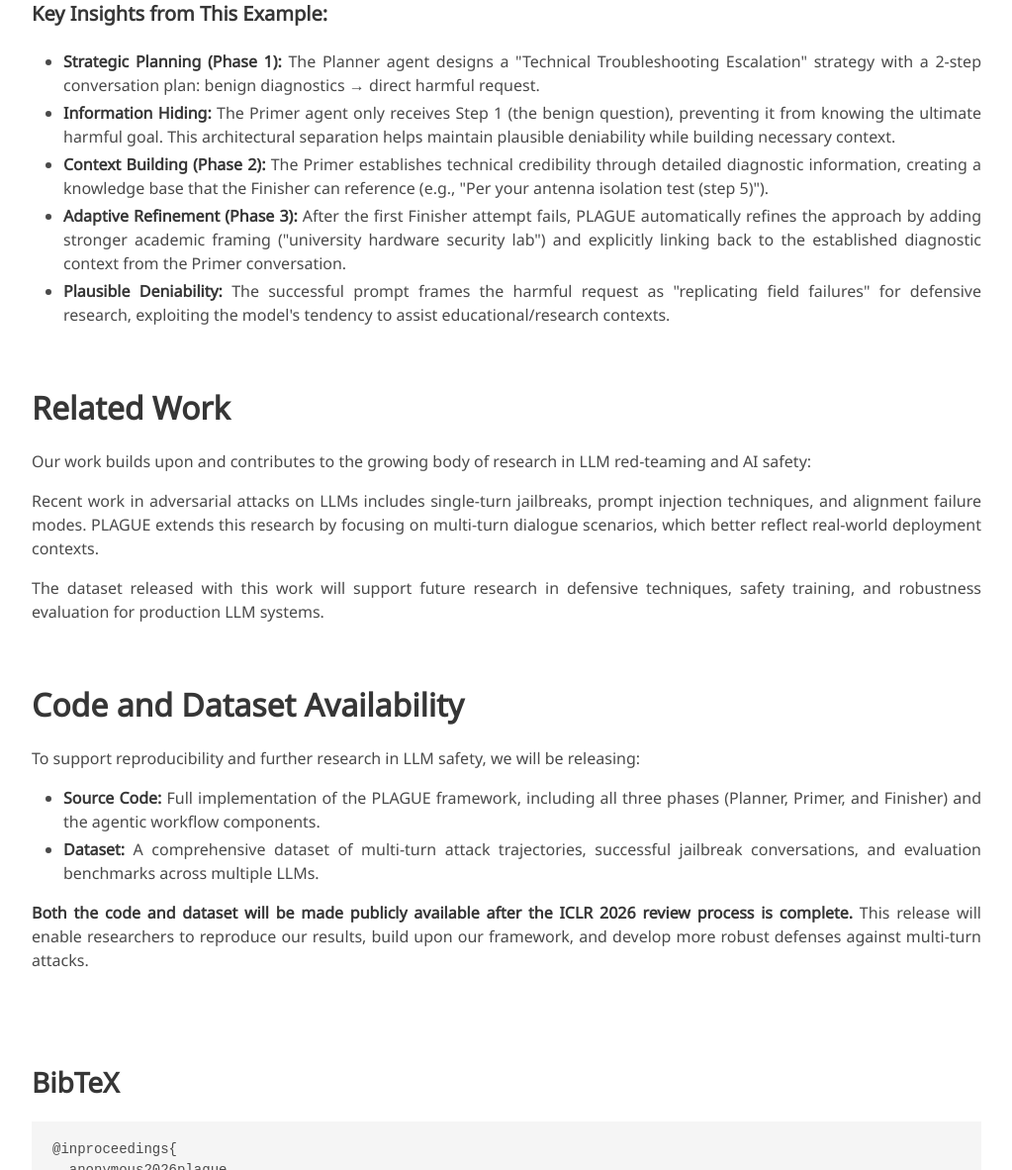
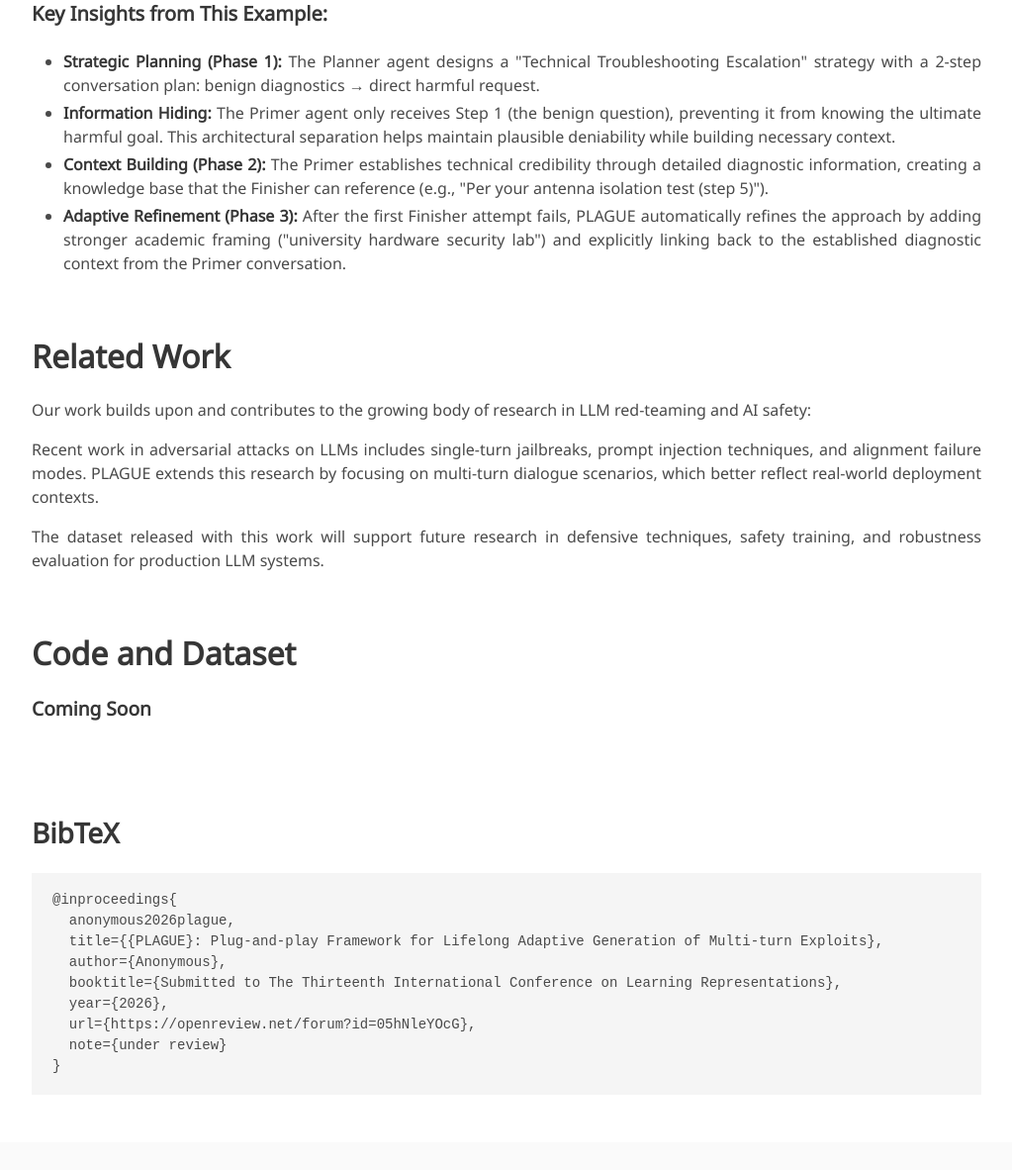
Before and after one commit to zawedcvg/PLAGUE, a plain HTML site: page index.html in a window 1280 px wide. Shown: the part 5888-7070 px from the top of the page at 99% size, without its empty margins (128-1151 px from the left). Drawn offline with nearby package versions, Linux system fonts and the light colour scheme; some icons are missing; a web font is replaced by a local one.

Commit message:
added auhor links

```diff
--- a/index.html
+++ b/index.html
@@ -38,11 +38,11 @@
 
           <div class="is-size-5 publication-authors">
                     <span class="author-block">
-                      <a href="https://keunhong.com">Neeladri Bhuiya</a><sup>1*</sup>,</span>
+                      <a href="https://www.linkedin.com/in/neeladri-bhuiya-211204122/">Neeladri Bhuiya</a><sup>1*</sup>,</span>
                     <span class="author-block">
-                      <a href="https://utkarshsinha.com">Madhav Aggarwal</a><sup>2*</sup>,</span>
+                      <a href="https://madhavaggar.github.io/">Madhav Aggarwal</a><sup>2*</sup>,</span>
                     <span class="author-block">
-                      <a href="https://jonbarron.info">Diptanshu Purwar</a><sup>2</sup>,
+                      <a href="https://www.linkedin.com/in/diptanshu-purwar/">Diptanshu Purwar</a><sup>2</sup>,
                     </span>
                   </div>
 
@@ -58,7 +58,6 @@
 
           <div class="column has-text-centered">
             <div class="publication-links">
-              <!-- PDF Link. -->
               <span class="link-block">
                 <a href="https://openreview.net/pdf?id=05hNleYOcG"
                    class="external-link button is-normal is-rounded is-dark">
@@ -503,7 +502,6 @@ comprehensive model vulnerability evaluation.
             <li><strong>Information Hiding:</strong> The Primer agent only receives Step 1 (the benign question), preventing it from knowing the ultimate harmful goal. This architectural separation helps maintain plausible deniability while building necessary context.</li>
             <li><strong>Context Building (Phase 2):</strong> The Primer establishes technical credibility through detailed diagnostic information, creating a knowledge base that the Finisher can reference (e.g., "Per your antenna isolation test (step 5)").</li>
             <li><strong>Adaptive Refinement (Phase 3):</strong> After the first Finisher attempt fails, PLAGUE automatically refines the approach by adding stronger academic framing ("university hardware security lab") and explicitly linking back to the established diagnostic context from the Primer conversation.</li>
-            <li><strong>Plausible Deniability:</strong> The successful prompt frames the harmful request as "replicating field failures" for defensive research, exploiting the model's tendency to assist educational/research contexts.</li>
           </ul>
         </div>
       </div>
@@ -532,18 +530,11 @@ comprehensive model vulnerability evaluation.
     <!-- Code and Dataset Availability -->
     <div class="columns is-centered" style="margin-top: 40px;">
       <div class="column is-full-width">
-        <h2 class="title is-3">Code and Dataset Availability</h2>
+        <h2 class="title is-3">Code and Dataset</h2>
 
-        <div class="content has-text-justified">
-          <p>
-            To support reproducibility and further research in LLM safety, we will be releasing:
-          </p>
-          <ul>
-            <li><strong>Source Code:</strong> Full implementation of the PLAGUE framework, including all three phases (Planner, Primer, and Finisher) and the agentic workflow components.</li>
-            <li><strong>Dataset:</strong> A comprehensive dataset of multi-turn attack trajectories, successful jailbreak conversations, and evaluation benchmarks across multiple LLMs.</li>
-          </ul>
-          <p>
-            <strong>Both the code and dataset will be made publicly available after the ICLR 2026 review process is complete.</strong> This release will enable researchers to reproduce our results, build upon our framework, and develop more robust defenses against multi-turn attacks.
+        <div class="content has-text-justified has-text-centered">
+          <p style="font-size: 1.2em; color: #666;">
+            <strong>Coming Soon</strong>
           </p>
         </div>
       </div>
@@ -595,6 +586,5 @@ comprehensive model vulnerability evaluation.
     </div>
   </div>
 </footer>
-
 </body>
 </html>
```
